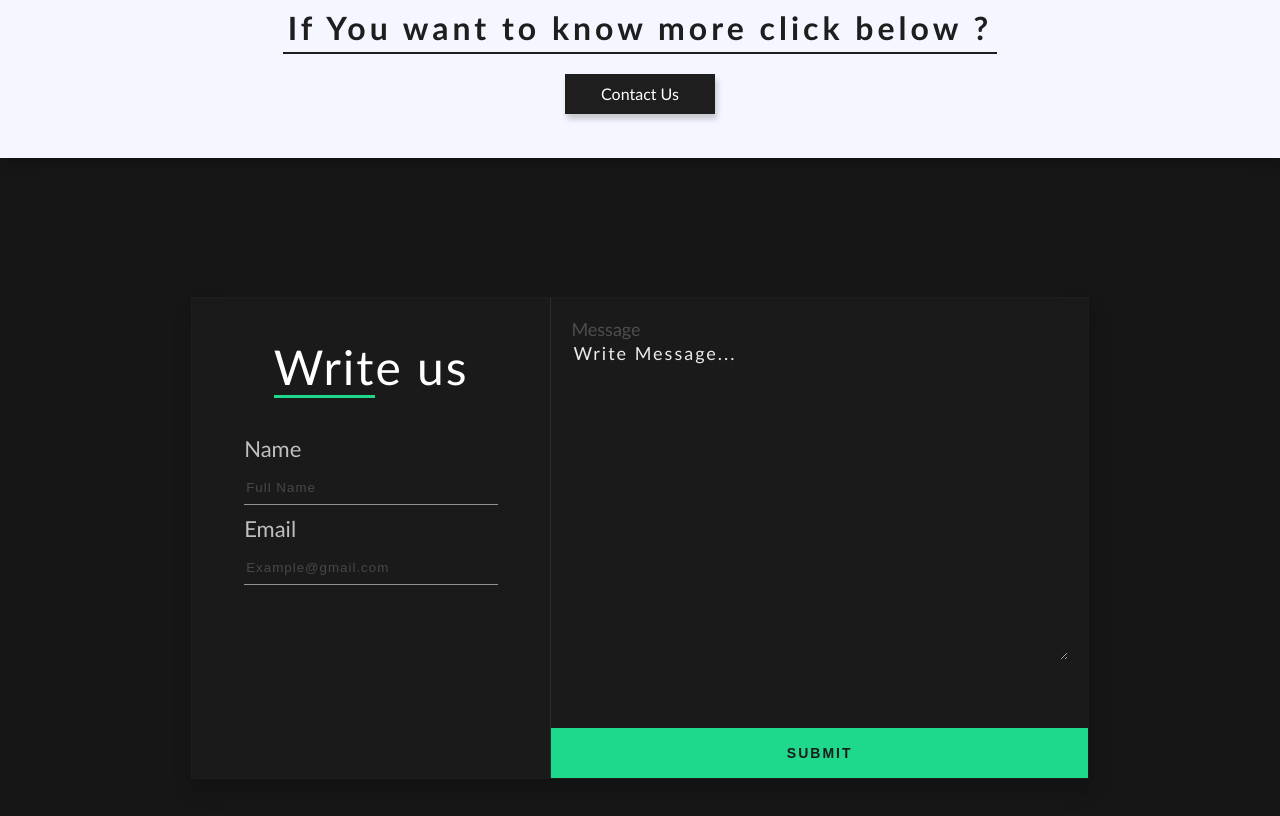
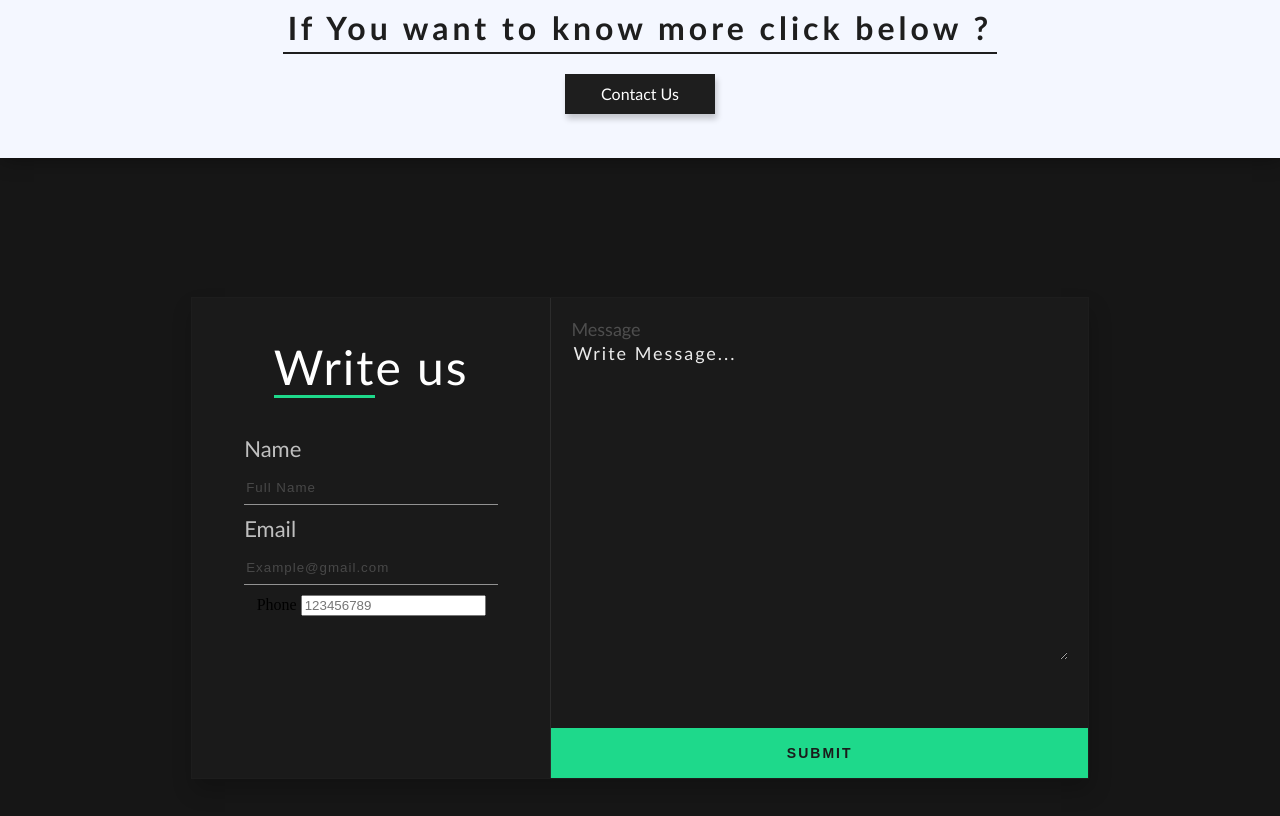
Before and after one commit to tarun4044/Holyangel, a plain HTML site: page index.html in a window 1280 px wide. Shown: the part 3200-4016 px from the top of the page. Drawn offline with Linux system fonts and the light colour scheme.

Commit message:
Update index.html

```diff
--- a/index.html
+++ b/index.html
@@ -213,6 +213,10 @@
                     <font>Email</font>
                     <input type="email" placeholder="Example@gmail.com" />
                 </div>
+                 <div class="f-phone">
+                    <font>Phone</font>
+                    <input type="phone" placeholder="123456789" />
+                </div>
             </div>
             <!--right------------------------------------------->
             <div class="contact-right">
```
